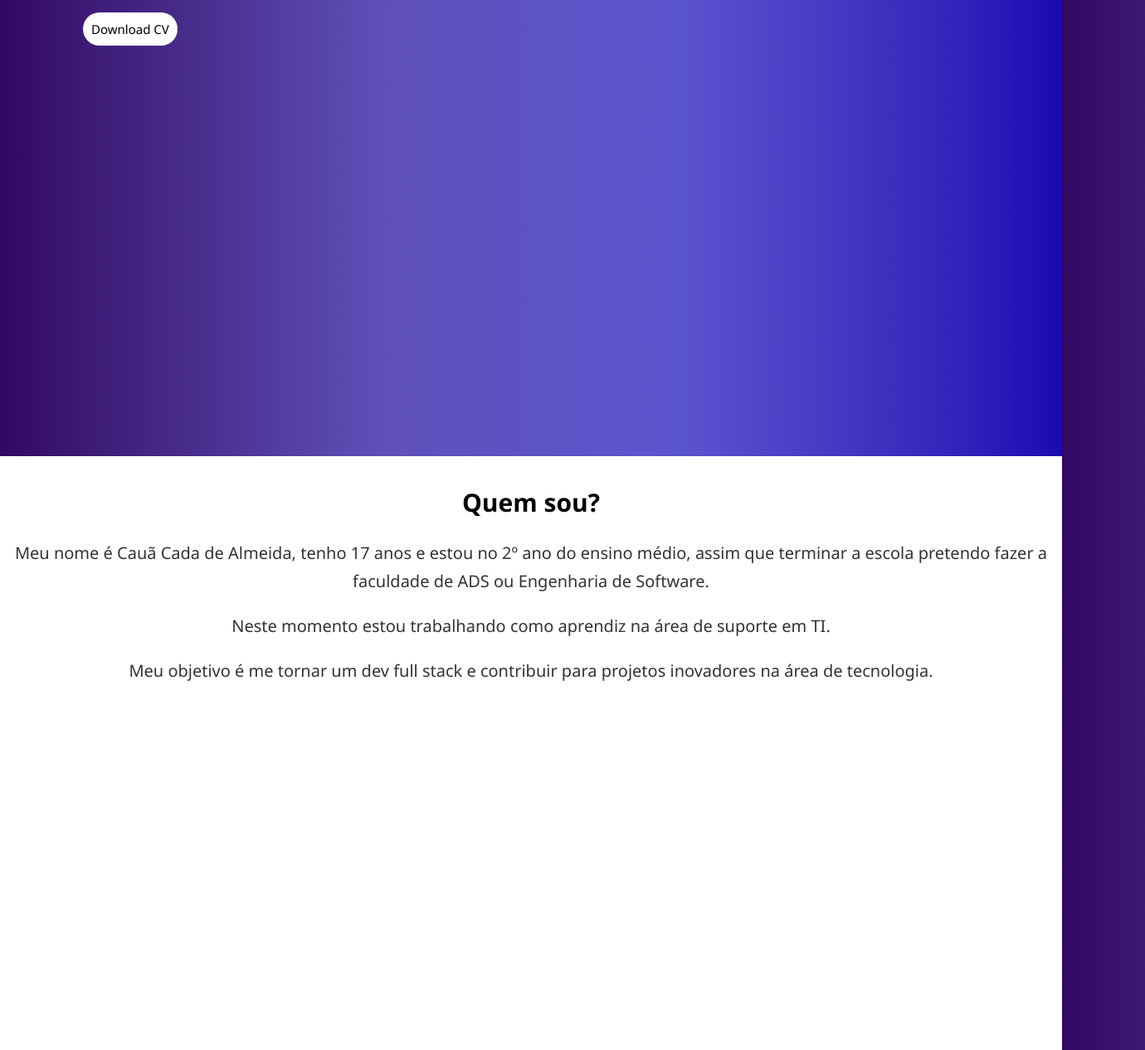
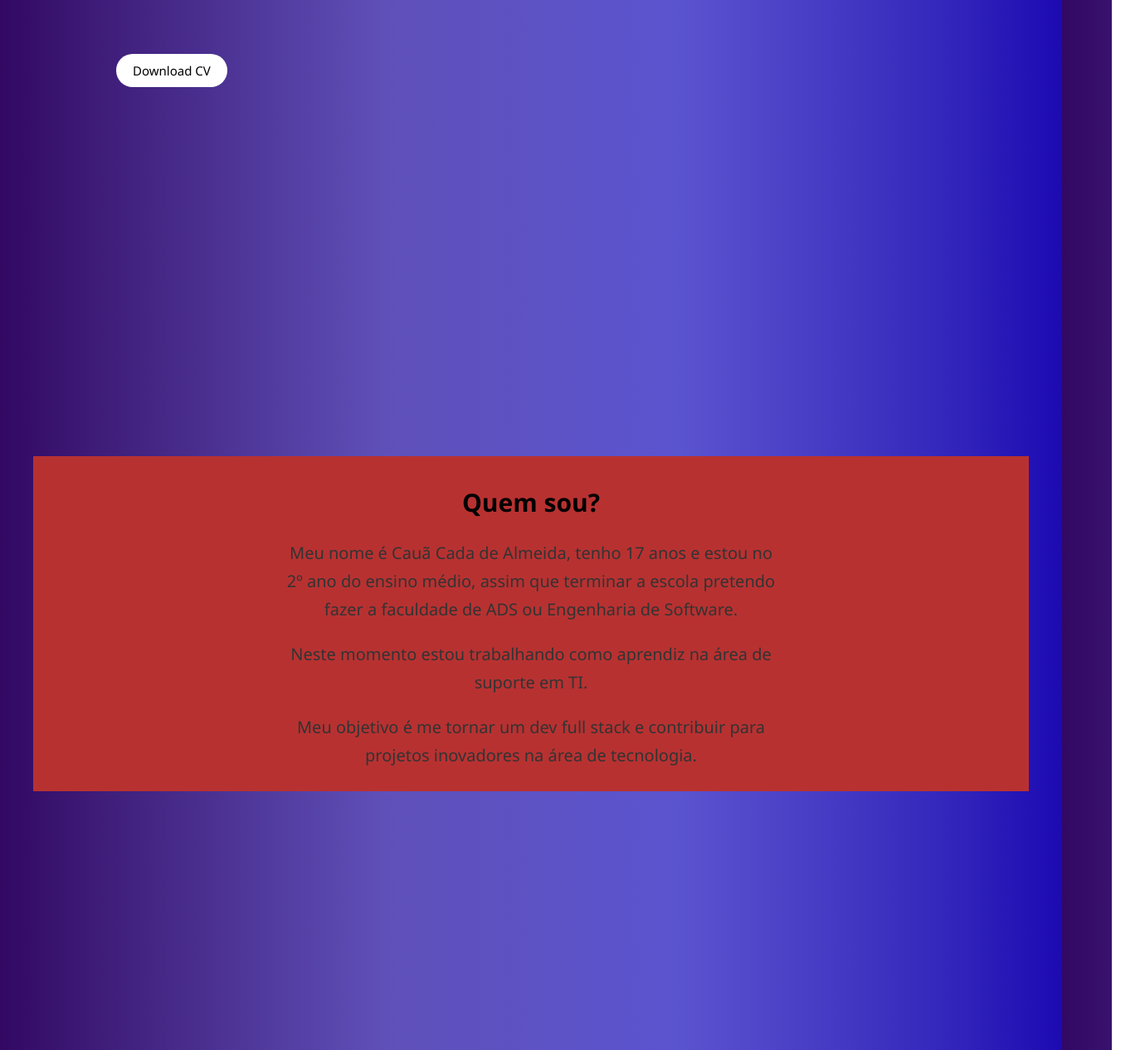
Before and after one commit to Cadazx-Dev/Portif-lio, a plain HTML site: page index.html in a window 1280 px wide. Shown: the part 426-1692 px from the top of the page at 83% size, 1380 px wide, since content can reach past the window. Drawn offline with Linux system fonts and the light colour scheme.

Commit message:
primeira alteração no Mac

```diff
--- a/style.css
+++ b/style.css
@@ -2,16 +2,18 @@ body {
    background-image: linear-gradient(to right, #320863, #3e1c78, #492d8d, #543fa3, #5f50b9, #5e51c0, #5d53c8, #5b54cf, #4e44c8, #3f34c1, #3022ba, #1c0ab2);
     margin: auto;                           /* Cor da pag */
     font-family: 'Segoe UI', Tahoma, Geneva, Verdana, sans-serif;   /* Fontes da pag*/
+    width: 100%;                            /*Tamanho da largura*/
+    max-width: 1200px;                      /*Tamanho Min da largura*/
+    min-width: 0;                           /*Tamanho max da largura*/
+
+
 }
 
 main {
     padding: 10px;                          /*Espaçamento dentro da caixa*/
-    min-width: 300px;                       /*Tamanho Min da largura*/
-    max-width: 4000px;                      /*Tamanho max da largura*/
     margin: 500px auto;                     /* Margem do txt */
-    background-color: #ffffff;            /*Cor do fundo*/
+    background-color: #b83131;            /*Cor do fundo*/
     font-size: 30px;                        /*Tamanho do txt*/
-
 }
 
 .div-esquerda {
@@ -36,21 +38,23 @@ main {
     margin-top: 30px;                       /*Margem de cima*/
     width: auto;                            /*Tamanho da largura*/
     height: 120px;                          /*Tamanho da altura*/
-    left: 100px;                            /*Espaço lateral direita da img*/
+    left: 90px;                            /*Espaço lateral direita da img*/
 }
 
 .Botão-CV {
     font-size: 15px;                        /*Tamanho da fonte*/
-    padding: 10px;                          /*Espaçamento dentro da caixa*/
     background-color: #ffffff;            /*Cor do botão*/
     color: rgb(0, 0, 0);                  /*Cor da fonte*/
     border-radius: 50px;                    /*Arredondamento da borda*/
     text-decoration: none;                  /*Efeito sem lina do txt*/
+    padding: 10px 20px;                     /*Espaçamento dentro da caixa*/
+    position: relative;                     /*Posição do botão*/
+    top: 50px;
 }
 
 .about {
-    max-width: 1920px;                       /* Largura do fundo */
-    min-height: 870px;                       /*Tamanho do fundo*/
+    max-width: 600px;                       /* Largura do fundo branco */
+    min-height: 100px;                       /*Tamanho do fundo*/
     margin: auto;                            /* Centraliza o txt */
     text-align: center;                      /* Alinhamento do txt */
 }
@@ -68,7 +72,5 @@ main {
     color: #333;                          /*Cor da fonte*/
     margin-bottom: 16px;                    /*Espaço entre parágrafos*/
 
-    display: grid;
-    justify-content: center;
-    align-items: center;
+
 }
```
Also changed, not shown: 1 other file.
